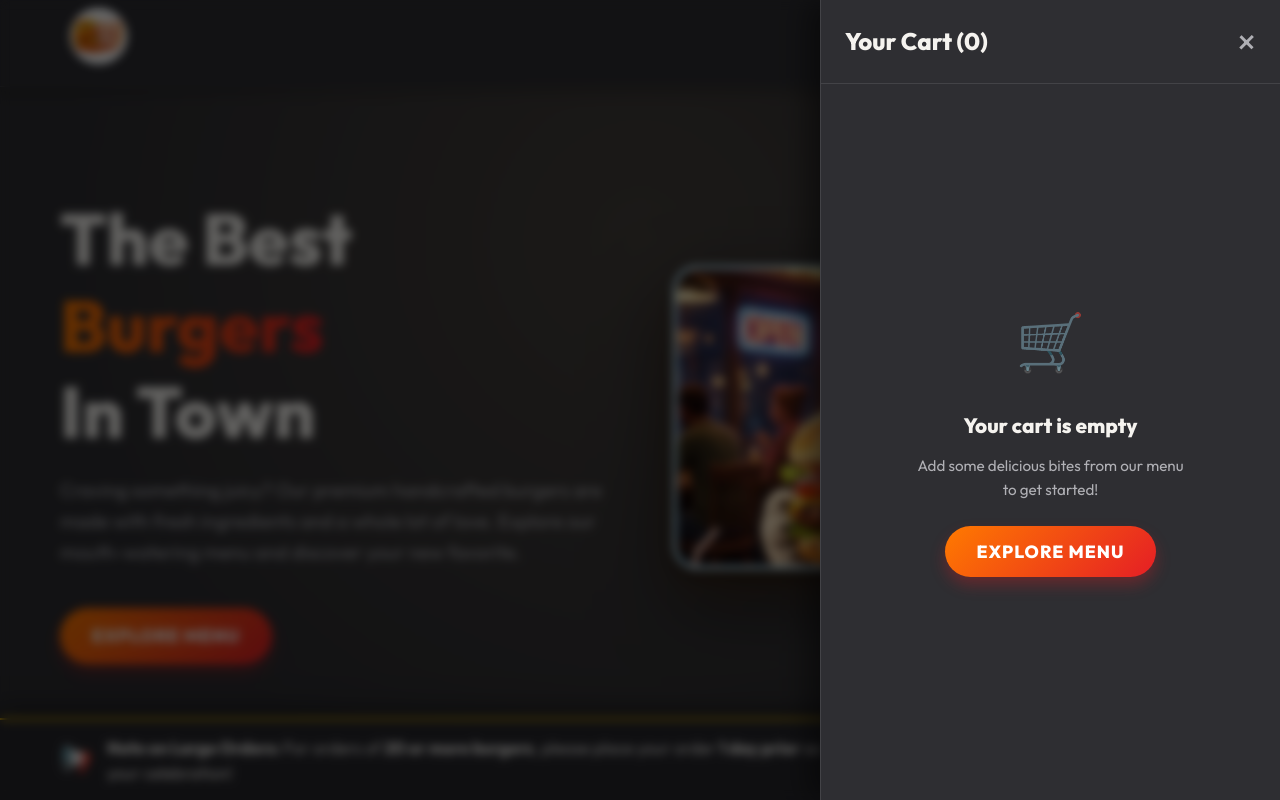
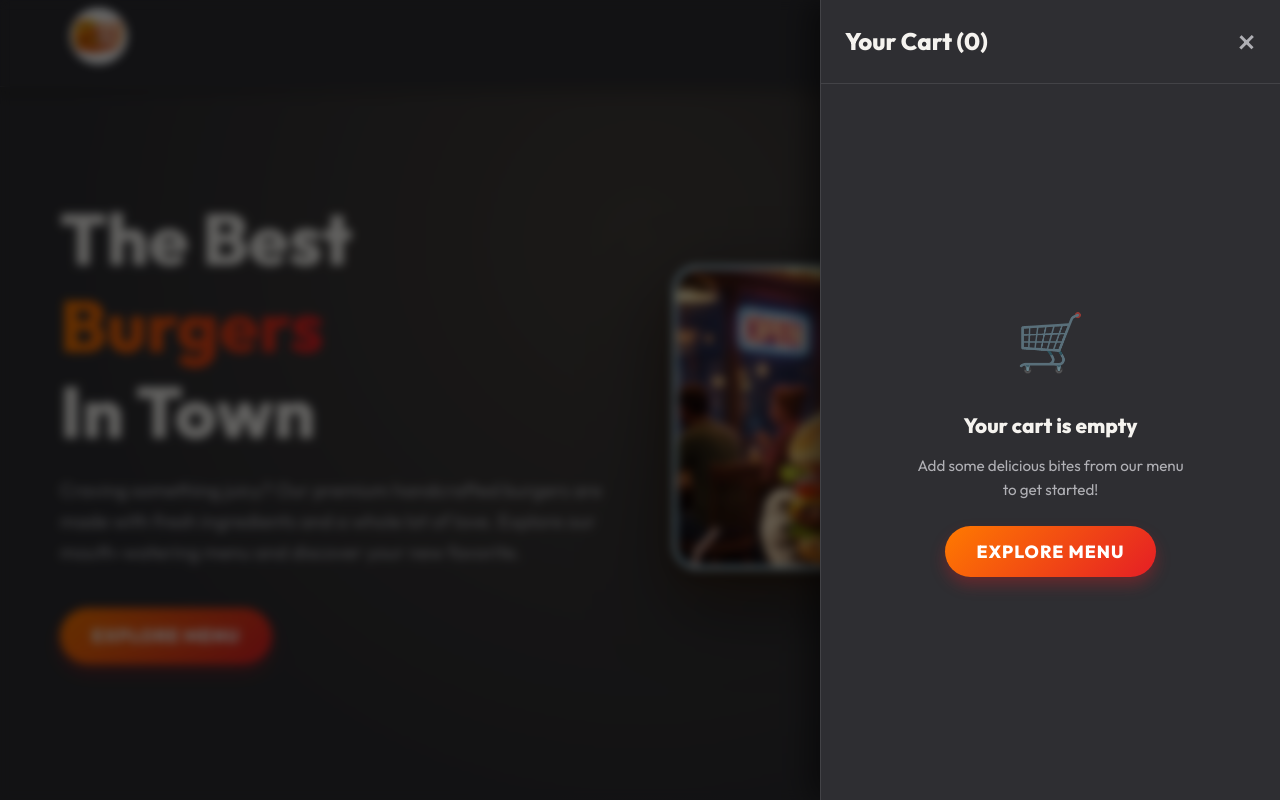
Before and after one commit to DhruvMehta05/bun-kitchen, a React (Vite) app: page / in a window 1280 px wide. Both pictures are taken after a click on the button "Open cart". Shown: the top 800 px of the page. Built offline with nearby package versions, Linux system fonts and the light colour scheme.

Commit message:
fixed order button note issue

```diff
--- a/src/App.jsx
+++ b/src/App.jsx
@@ -9,6 +9,7 @@ import CartDrawer from './components/CartDrawer';
 
 function App() {
   const [isCartOpen, setIsCartOpen] = useState(false);
+  const [isNoteVisible, setIsNoteVisible] = useState(true);
 
   return (
     <CartProvider>
@@ -18,7 +19,9 @@ function App() {
         <MenuHighlights />
       </main>
       <Footer />
-      <OrderNotification />
+      {!isCartOpen && isNoteVisible && (
+        <OrderNotification onClose={() => setIsNoteVisible(false)} />
+      )}
       <CartDrawer isOpen={isCartOpen} onClose={() => setIsCartOpen(false)} />
     </CartProvider>
   );
--- a/src/components/OrderNotification.jsx
+++ b/src/components/OrderNotification.jsx
@@ -1,10 +1,6 @@
-import React, { useState } from 'react';
+import React from 'react';
 
-const OrderNotification = () => {
-  const [isVisible, setIsVisible] = useState(true);
-
-  if (!isVisible) return null;
-
+const OrderNotification = ({ onClose }) => {
   return (
     <div className="order-notification-bar" id="large-order-notification">
       <div className="container notification-container">
@@ -16,7 +12,7 @@ const OrderNotification = () => {
         </div>
         <button
           className="notification-close-btn"
-          onClick={() => setIsVisible(false)}
+          onClick={onClose}
           aria-label="Close notification"
         >
           &times;
--- a/src/index.css
+++ b/src/index.css
@@ -1141,9 +1141,10 @@ body {
   left: 0;
   width: 100vw;
   height: 100vh;
+  height: 100dvh;
   background: rgba(0, 0, 0, 0.6);
   backdrop-filter: blur(5px);
-  z-index: 1500;
+  z-index: 2500;
   display: flex;
   justify-content: flex-end;
   animation: fade-in 0.3s ease;
@@ -1153,6 +1154,7 @@ body {
   width: 100%;
   max-width: 460px;
   height: 100%;
+  height: 100dvh;
   background: var(--bg-color);
   border-left: 1px solid var(--border-subtle);
   box-shadow: -10px 0 30px rgba(0, 0, 0, 0.5);
@@ -1451,9 +1453,10 @@ body {
   left: 0;
   width: 100vw;
   height: 100vh;
+  height: 100dvh;
   background: rgba(0, 0, 0, 0.7);
   backdrop-filter: blur(8px);
-  z-index: 1600;
+  z-index: 2600;
   display: flex;
   justify-content: center;
   align-items: center;
```
